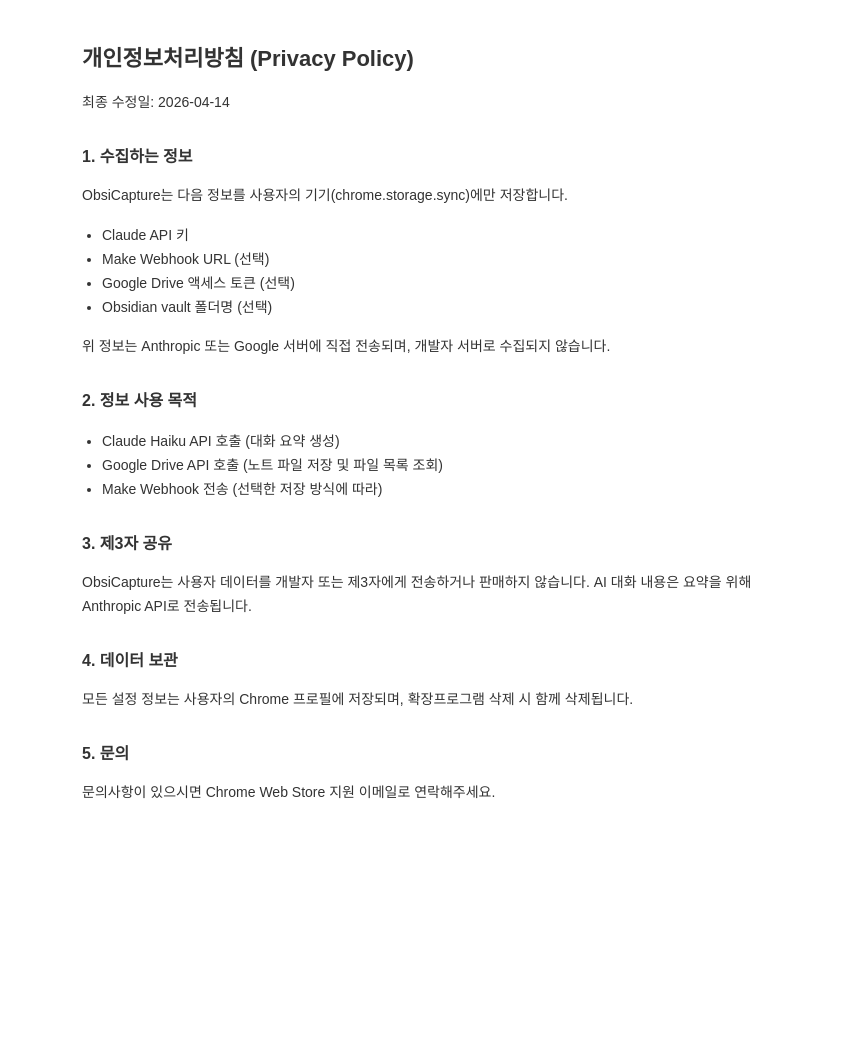
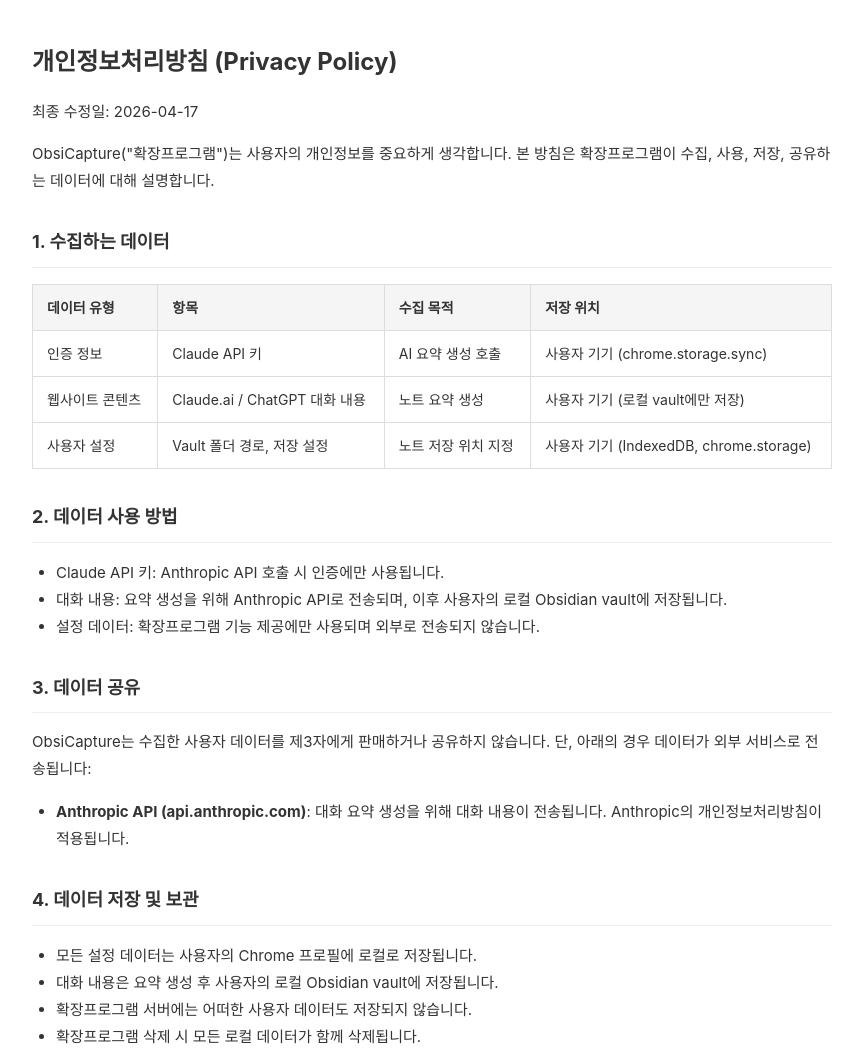
Before and after one commit to ktmihs/Obsicapture, a browser extension: page privacy-policy.html in a window 1280 px wide. Shown: the top 1053 px of the page, without its empty margins (208-1071 px from the left). Before the commit the page ends 844 px from the top, so only its background shows below. Drawn offline with Linux system fonts and the light colour scheme.

Commit message:
fix: 개인정보처리방침 상세 내용 추가 (심사 거부 대응)

```diff
--- a/privacy-policy.html
+++ b/privacy-policy.html
@@ -1,44 +1,160 @@
-<!DOCTYPE html>
+<!doctype html>
 <html lang="ko">
 	<head>
 		<meta charset="UTF-8" />
+		<meta name="viewport" content="width=device-width, initial-scale=1.0" />
 		<title>ObsiCapture 개인정보처리방침</title>
 		<style>
-    body { font-family: sans-serif; max-width: 700px; margin: 40px auto; padding: 0 24px; color: #333; line-height: 1.7; }
-    h1 { font-size: 22px; margin-bottom: 8px; }
-    h2 { font-size: 16px; margin-top: 28px; margin-bottom: 6px; }
-    p, li { font-size: 14px; }
-    ul { padding-left: 20px; }
+			body {
+				font-family: -apple-system, BlinkMacSystemFont, 'Segoe UI', sans-serif;
+				max-width: 800px;
+				margin: 40px auto;
+				padding: 0 24px;
+				color: #333;
+				line-height: 1.8;
+			}
+			h1 {
+				font-size: 24px;
+				margin-bottom: 8px;
+			}
+			h2 {
+				font-size: 18px;
+				margin-top: 32px;
+				margin-bottom: 8px;
+				border-bottom: 1px solid #eee;
+				padding-bottom: 8px;
+			}
+			p,
+			li {
+				font-size: 15px;
+			}
+			ul {
+				padding-left: 24px;
+			}
+			table {
+				width: 100%;
+				border-collapse: collapse;
+				margin: 16px 0;
+			}
+			th,
+			td {
+				border: 1px solid #ddd;
+				padding: 10px 14px;
+				font-size: 14px;
+				text-align: left;
+			}
+			th {
+				background: #f5f5f5;
+			}
 		</style>
 	</head>
 	<body>
 		<h1>개인정보처리방침 (Privacy Policy)</h1>
-  <p>최종 수정일: 2026-04-14</p>
+		<p>최종 수정일: 2026-04-17</p>
+		<p>
+			ObsiCapture("확장프로그램")는 사용자의 개인정보를 중요하게 생각합니다. 본
+			방침은 확장프로그램이 수집, 사용, 저장, 공유하는 데이터에 대해 설명합니다.
+		</p>
 
-  <h2>1. 수집하는 정보</h2>
-  <p>ObsiCapture는 다음 정보를 사용자의 기기(chrome.storage.sync)에만 저장합니다.</p>
+		<h2>1. 수집하는 데이터</h2>
+		<table>
+			<tr>
+				<th>데이터 유형</th>
+				<th>항목</th>
+				<th>수집 목적</th>
+				<th>저장 위치</th>
+			</tr>
+			<tr>
+				<td>인증 정보</td>
+				<td>Claude API 키</td>
+				<td>AI 요약 생성 호출</td>
+				<td>사용자 기기 (chrome.storage.sync)</td>
+			</tr>
+			<tr>
+				<td>웹사이트 콘텐츠</td>
+				<td>Claude.ai / ChatGPT 대화 내용</td>
+				<td>노트 요약 생성</td>
+				<td>사용자 기기 (로컬 vault에만 저장)</td>
+			</tr>
+			<tr>
+				<td>사용자 설정</td>
+				<td>Vault 폴더 경로, 저장 설정</td>
+				<td>노트 저장 위치 지정</td>
+				<td>사용자 기기 (IndexedDB, chrome.storage)</td>
+			</tr>
+		</table>
+
+		<h2>2. 데이터 사용 방법</h2>
 		<ul>
-    <li>Claude API 키</li>
-    <li>Make Webhook URL (선택)</li>
-    <li>Google Drive 액세스 토큰 (선택)</li>
-    <li>Obsidian vault 폴더명 (선택)</li>
-  </ul>
-  <p>위 정보는 Anthropic 또는 Google 서버에 직접 전송되며, 개발자 서버로 수집되지 않습니다.</p>
-
-  <h2>2. 정보 사용 목적</h2>
-  <ul>
-    <li>Claude Haiku API 호출 (대화 요약 생성)</li>
-    <li>Google Drive API 호출 (노트 파일 저장 및 파일 목록 조회)</li>
-    <li>Make Webhook 전송 (선택한 저장 방식에 따라)</li>
+			<li>Claude API 키: Anthropic API 호출 시 인증에만 사용됩니다.</li>
+			<li>
+				대화 내용: 요약 생성을 위해 Anthropic API로 전송되며, 이후 사용자의 로컬
+				Obsidian vault에 저장됩니다.
+			</li>
+			<li>
+				설정 데이터: 확장프로그램 기능 제공에만 사용되며 외부로 전송되지
+				않습니다.
+			</li>
 		</ul>
 
-  <h2>3. 제3자 공유</h2>
-  <p>ObsiCapture는 사용자 데이터를 개발자 또는 제3자에게 전송하거나 판매하지 않습니다. AI 대화 내용은 요약을 위해 Anthropic API로 전송됩니다.</p>
+		<h2>3. 데이터 공유</h2>
+		<p>
+			ObsiCapture는 수집한 사용자 데이터를 제3자에게 판매하거나 공유하지
+			않습니다. 단, 아래의 경우 데이터가 외부 서비스로 전송됩니다:
+		</p>
+		<ul>
+			<li>
+				<strong>Anthropic API (api.anthropic.com)</strong>: 대화 요약 생성을
+				위해 대화 내용이 전송됩니다. Anthropic의 개인정보처리방침이 적용됩니다.
+			</li>
+		</ul>
 
-  <h2>4. 데이터 보관</h2>
-  <p>모든 설정 정보는 사용자의 Chrome 프로필에 저장되며, 확장프로그램 삭제 시 함께 삭제됩니다.</p>
+		<h2>4. 데이터 저장 및 보관</h2>
+		<ul>
+			<li>모든 설정 데이터는 사용자의 Chrome 프로필에 로컬로 저장됩니다.</li>
+			<li>
+				대화 내용은 요약 생성 후 사용자의 로컬 Obsidian vault에 저장됩니다.
+			</li>
+			<li>확장프로그램 서버에는 어떠한 사용자 데이터도 저장되지 않습니다.</li>
+			<li>확장프로그램 삭제 시 모든 로컬 데이터가 함께 삭제됩니다.</li>
+		</ul>
 
-  <h2>5. 문의</h2>
-  <p>문의사항이 있으시면 Chrome Web Store 지원 이메일로 연락해주세요.</p>
+		<h2>5. 데이터 보안</h2>
+		<ul>
+			<li>API 키는 Chrome의 암호화된 storage.sync에 저장됩니다.</li>
+			<li>모든 API 통신은 HTTPS를 통해 암호화됩니다.</li>
+			<li>
+				대화 내용은 요약 생성 목적으로만 사용되며 서버에 보관되지 않습니다.
+			</li>
+		</ul>
+
+		<h2>6. 사용자 권리</h2>
+		<ul>
+			<li>
+				확장프로그램 설정 페이지에서 언제든지 API 키 및 설정을 삭제할 수
+				있습니다.
+			</li>
+			<li>확장프로그램을 삭제하면 모든 저장된 데이터가 제거됩니다.</li>
+		</ul>
+
+		<h2>7. 아동 개인정보 보호</h2>
+		<p>
+			본 확장프로그램은 13세 미만 아동을 대상으로 하지 않으며, 아동의 개인정보를
+			의도적으로 수집하지 않습니다.
+		</p>
+
+		<h2>8. 방침 변경</h2>
+		<p>
+			본 개인정보처리방침이 변경될 경우, GitHub 레포지토리를 통해 공지됩니다.
+			변경된 방침은 게시 즉시 효력이 발생합니다.
+		</p>
+
+		<h2>9. 문의</h2>
+		<p>
+			개인정보 처리에 관한 문의사항은 GitHub Issues를 통해 연락해주세요:<br />
+			<a href="https://github.com/ktmihs/Obsicapture"
+				>https://github.com/ktmihs/Obsicapture</a
+			>
+		</p>
 	</body>
 </html>
```
Lines whose indentation alone changed are shown as unchanged.
